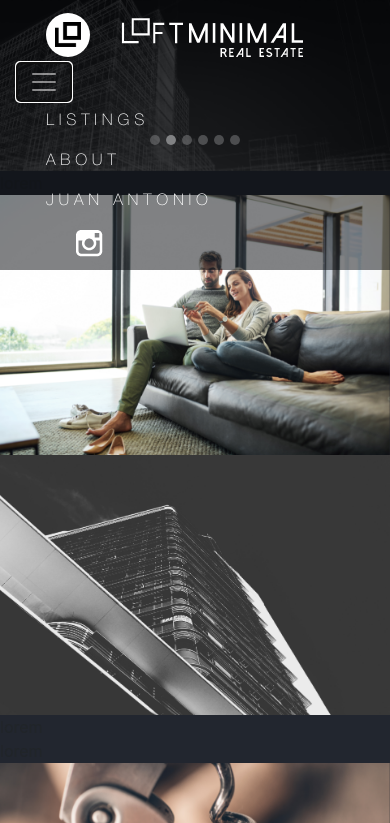
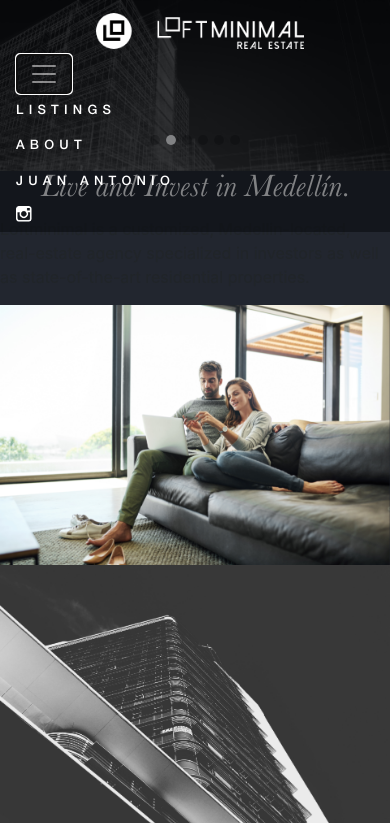
Before and after one commit to andresdavidsv/webLoftMinimal, a plain HTML site: page index.html in a window 390 px wide. Both pictures are taken after a click on the button "Toggle navigation". Shown: the top 823 px of the page. Drawn offline with nearby package versions, Linux system fonts and the light colour scheme.

Commit message:
third commit

```diff
--- a/CSS/index.css
+++ b/CSS/index.css
@@ -5,16 +5,22 @@
 }
 @font-face {
   font-family: "FontNav";
-  src: url("../Fonts/HelveticaNeueLTStd-Th.otf");
+  src: url("../Fonts/HelveticaNeueLTStd-Md.otf");
 }
 
 /* Header and Nav */
 .navbar-brand {
-  padding-left: 30px;
+  padding-left: 80px;
+}
+.navbar-brand img {
+  width: 13rem;
+}
+.social-media img {
+  width: 1rem;
+  height: 1rem;
 }
 .navbar-nav li {
-  padding-left: 30px;
-  padding-right: 30px;
+  padding-right: 50px;
 }
 .header .navbar {
   background-color: rgba(5, 6, 10, 0.5);
@@ -23,7 +29,8 @@
   font-family: "FontNav", -apple-system, BlinkMacSystemFont, "Segoe UI", Roboto,
     Oxygen, Ubuntu, Cantarell, "Open Sans", "Helvetica Neue", sans-serif;
   text-transform: uppercase;
-  letter-spacing: 0.3em;
+  letter-spacing: 0.4em;
+  font-size: small;
   color: white;
 }
 
@@ -31,6 +38,10 @@
   border-radius: 50%;
   width: 10px;
   height: 10px;
+  background-color: rgba(0, 0, 0, 0.5);
+}
+.carousel-indicators .active {
+  background-color: white;
 }
 
 .carousel-caption {
@@ -47,6 +58,13 @@ main {
   max-width: 100%;
 }
 
+.container-fluid h2 {
+  color: white;
+  font-family: "FontPrimary", italic;
+  font-size: xx-large;
+  text-align: center;
+}
+
 /* Footer */
 footer {
   background-color: rgb(25, 28, 35);
--- a/index.html
+++ b/index.html
@@ -49,7 +49,7 @@
                 <a class="nav-link" href="#">Juan Antonio</a>
               </li>
               <li class="nav-item">
-                <a class="navbar-brand" href="#">
+                <a class="social-media" href="#">
                   <img src="Assets/Path 20.png" alt="Path 20" />
                 </a>
               </li>
@@ -130,7 +130,16 @@
       <!-- Texts and Img -->
       <div class="container-fluid">
         <div class="row">
-          <div class="col-sm-12 col-md-6 pr-0 pl-0">lorem</div>
+          <div class="col-sm-12 col-md-6 pr-0 pl-0">
+            <h2>
+              Live and Invest in Medellín.
+            </h2>
+            <p>
+              Loftminimal is a customized, Medellin-located, real-estate agency
+              specialized in investors as well as state-of-the-art residential
+              properties.
+            </p>
+          </div>
           <div class="col-sm-12 col-md-6 pr-0 pl-0">
             <img
               src="Assets/iStock-905942188.png"
@@ -145,8 +154,27 @@
               alt="Mask Group 1"
             />
           </div>
-          <div class="col-sm-12 col-md-6 pr-0 pl-0">lorem</div>
-          <div class="col-sm-12 col-md-6 pr-0 pl-0">lorem</div>
+          <div class="col-sm-12 col-md-6 align-items-center">
+            <h2>
+              Medellin is changing and growing. Fast.
+            </h2>
+            <h6>
+              Faster than many could ever expect, but at Loftminimal we are
+              aware of this.
+            </h6>
+            <p>
+              That’s why we trust you with true professionals at the moment of
+              buying or selling a property in one of major development centers
+              of the Americas, because based under the principle of PEOPLE FIRST
+              we know that your trust and confidence is key when your next
+              investment is on the table.
+            </p>
+          </div>
+          <div class="col-sm-12 col-md-6 pr-0 pl-0">
+            <h2>
+              Start experiencing life
+            </h2>
+          </div>
           <div class="col-sm-12 col-md-6 pr-0 pl-0">
             <img
               src="Assets/iStock-499887682.png"
```
